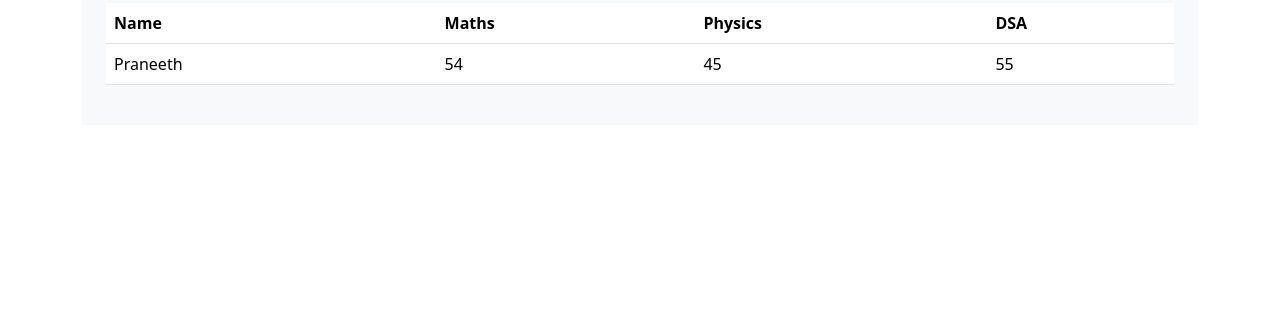
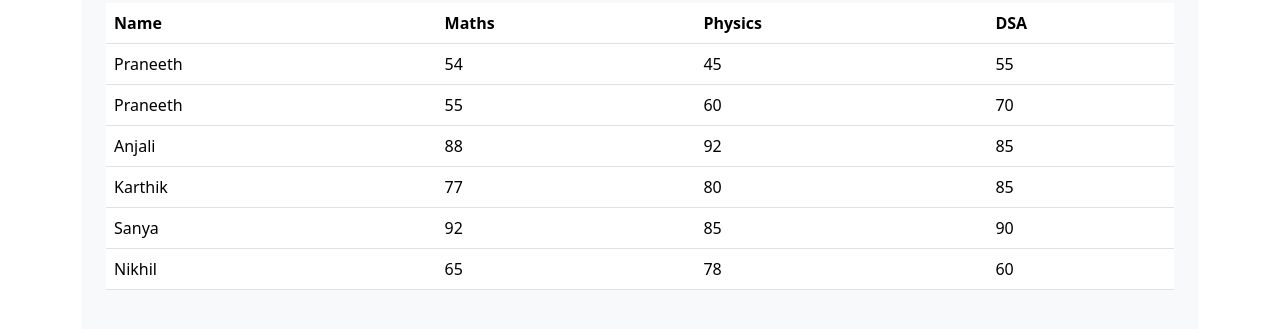
Before and after one commit to praneeth-rao/Site-Hosting, a plain HTML site: page index.html in a window 1280 px wide. Shown: the part 77-406 px from the top of the page. Drawn offline with nearby package versions, Linux system fonts and the light colour scheme.

Commit message:
Update index.html

```diff
--- a/index.html
+++ b/index.html
@@ -14,7 +14,7 @@
       <div class="bg-light p-4">
         <div>
           <h1 class="display-6">SPC DSA-Series Contest Leader Board</h1>
-          <table class="table table-hover">
+          <table class="table table-hover" id="marksTable">
             <thead>
               <tr>
                 <th>Name</th>
@@ -35,5 +35,29 @@
         </div>
       </div>
     </div>
+  <script>
+        const students = [
+            {'name': 'Praneeth', 'maths': 55, 'physics': 60, 'dsa': 70},
+            {'name': 'Anjali', 'maths': 88, 'physics': 92, 'dsa': 85},
+            {'name': 'Karthik', 'maths': 77, 'physics': 80, 'dsa': 85},
+            {'name': 'Sanya', 'maths': 92, 'physics': 85, 'dsa': 90},
+            {'name': 'Nikhil', 'maths': 65, 'physics': 78, 'dsa': 60}
+        ];
+        const tableBody = document.querySelector('#marksTable tbody');
+        students.forEach(function(student) {
+            const row = document.createElement('tr');
+            const nameCell = document.createElement('td');
+            nameCell.textContent = student.name;
+            row.appendChild(nameCell);
+            Object.keys(student).forEach(function(subject) {
+                if (subject !== 'name') { // Skip the 'name' key
+                    const subjectCell = document.createElement('td');
+                    subjectCell.textContent = student[subject];
+                    row.appendChild(subjectCell);
+                }
+            });
+            tableBody.appendChild(row);
+        });
+    </script>
   </body>
 </html>
```
